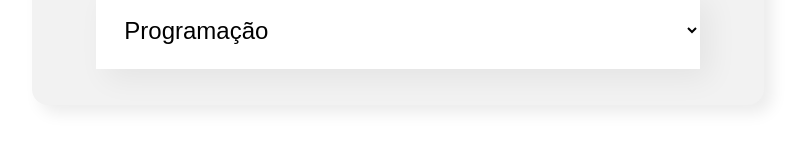
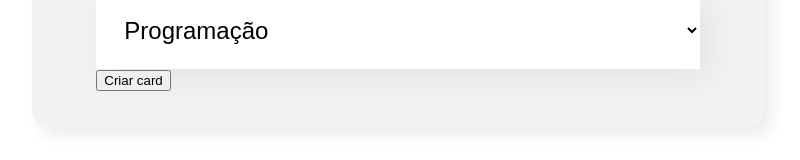
Before and after one commit to GabrielMendesCosta/Organo_app, a React (Create React App) app: page / in a window 1280 px wide. Shown: the part 1143-1303 px from the top of the page, without its empty margins (242-1042 px from the left). Built offline with nearby package versions, Linux system fonts and the light colour scheme.

Commit message:
feat: add button for add information.
Foi adicionado um botão, que será parametrizado para recolher as
informações.

```diff
--- /dev/null
+++ b/src/componentes/botao/index.js
@@ -0,0 +1,11 @@
+import "./botao.css"
+
+function Botao(props){
+    return(
+        <button>
+            {props.texto}
+        </button>
+    )
+}
+
+export default Botao
--- a/src/componentes/formulario/index.js
+++ b/src/componentes/formulario/index.js
@@ -1,3 +1,4 @@
+import Botao from '../botao'
 import CampoTexto from '../campoTexto'
 import ListaSuspensa from '../listaSuspensa'
 import './formulario.css'
@@ -22,6 +23,7 @@
                 <CampoTexto label="Cargo" placeholder="Digite o seu cargo"/>
                 <CampoTexto label="Imagem" placeholder="Digite o endereço da imagem"/>
                 <ListaSuspensa label ="Time" itens={times}/>
+                <Botao texto="Criar card"/>
             </form>
         </section>
     )
```
Also changed, not shown: src/componentes/botao/botao.css (added).
